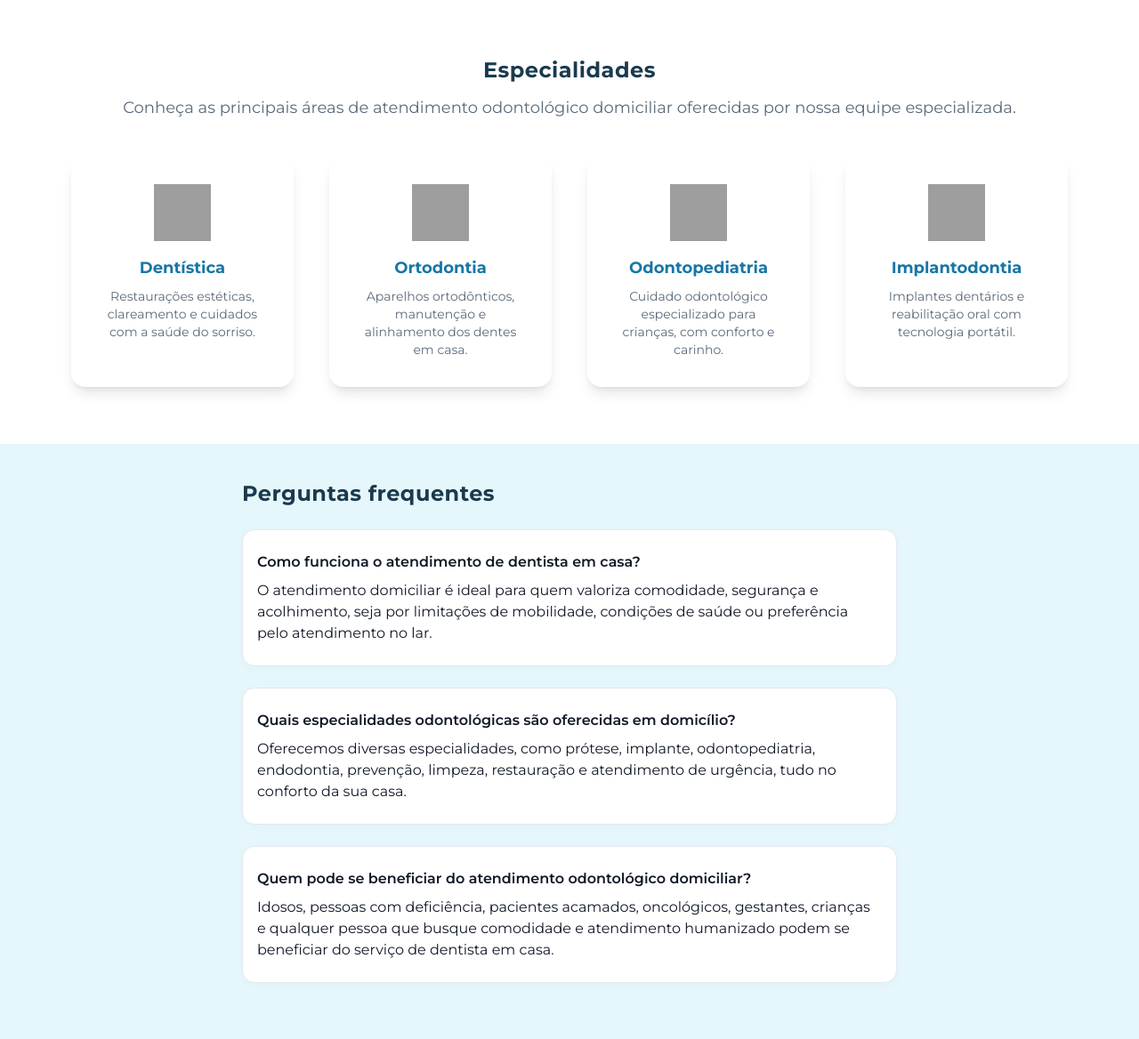
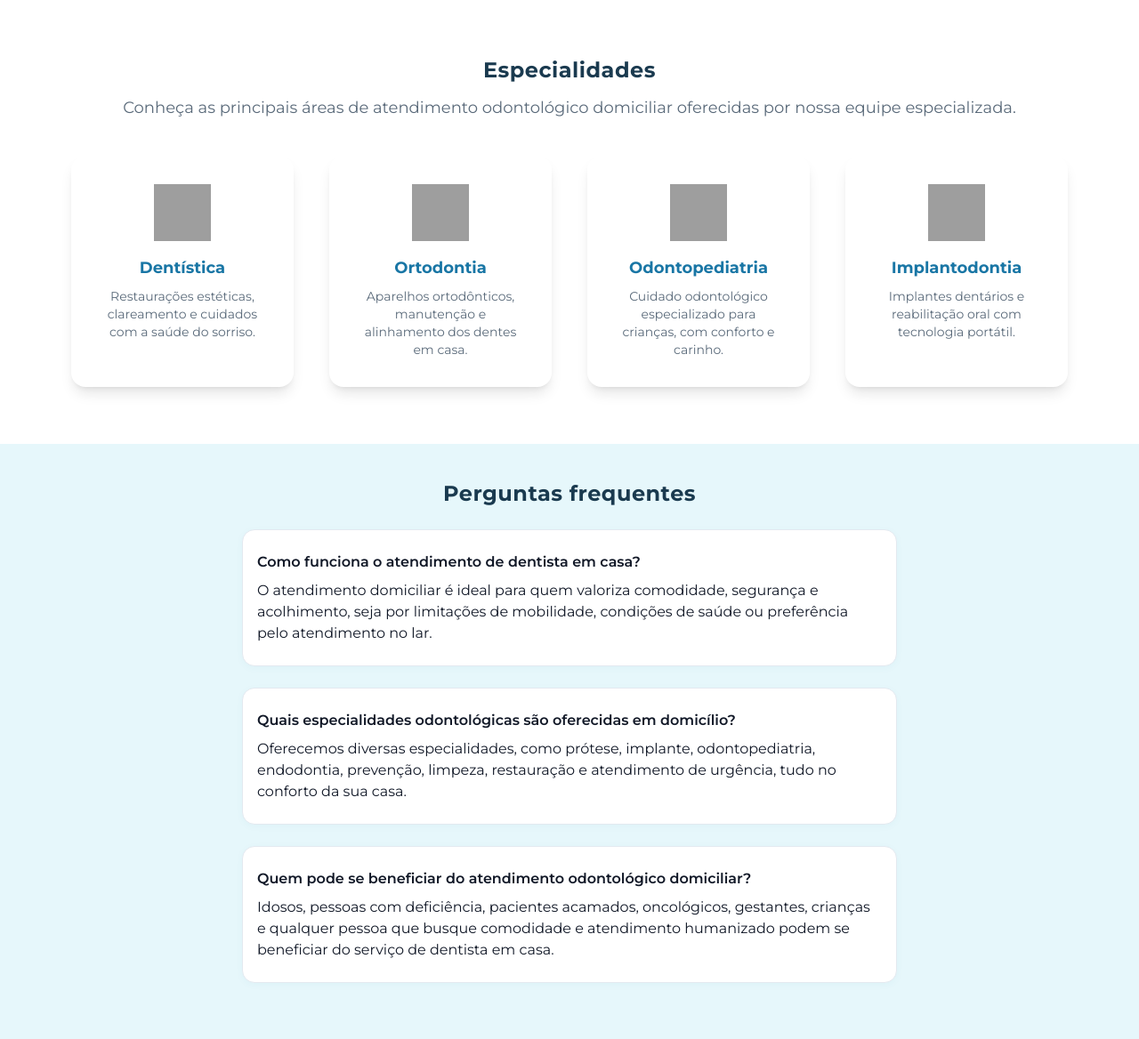
Before and after one commit to wesleystoss/clinica-odontologica, a PHP site: page /home.php in a window 1280 px wide. Shown: the part 1650-2818 px from the top of the page at 89% size. Run offline with PHP 8.4, Linux system fonts and the light colour scheme; some libraries are stand-ins or nearby versions; grey boxes are pictures that could not be loaded.

Commit message:
altera estilo do título da seção de perguntas frequentes na página inicial para centralizá-lo, melhorando a apresentação visual

```diff
--- a/app/Views/home.php
+++ b/app/Views/home.php
@@ -332,7 +332,7 @@
     <!-- FAQ SEO -->
     <section class="bg-[#E6F7FB] py-10">
       <div class="max-w-3xl mx-auto px-4">
-        <h2 class="text-2xl font-bold modelo-title mb-6">Perguntas frequentes</h2>
+        <h2 class="text-2xl font-bold modelo-title mb-6 text-center">Perguntas frequentes</h2>
         <div class="modelo-faq-box">
           <h3 class="font-semibold mb-2">Como funciona o atendimento de dentista em casa?</h3>
           <p>O atendimento domiciliar é ideal para quem valoriza comodidade, segurança e acolhimento, seja por limitações de mobilidade, condições de saúde ou preferência pelo atendimento no lar.</p>
```
